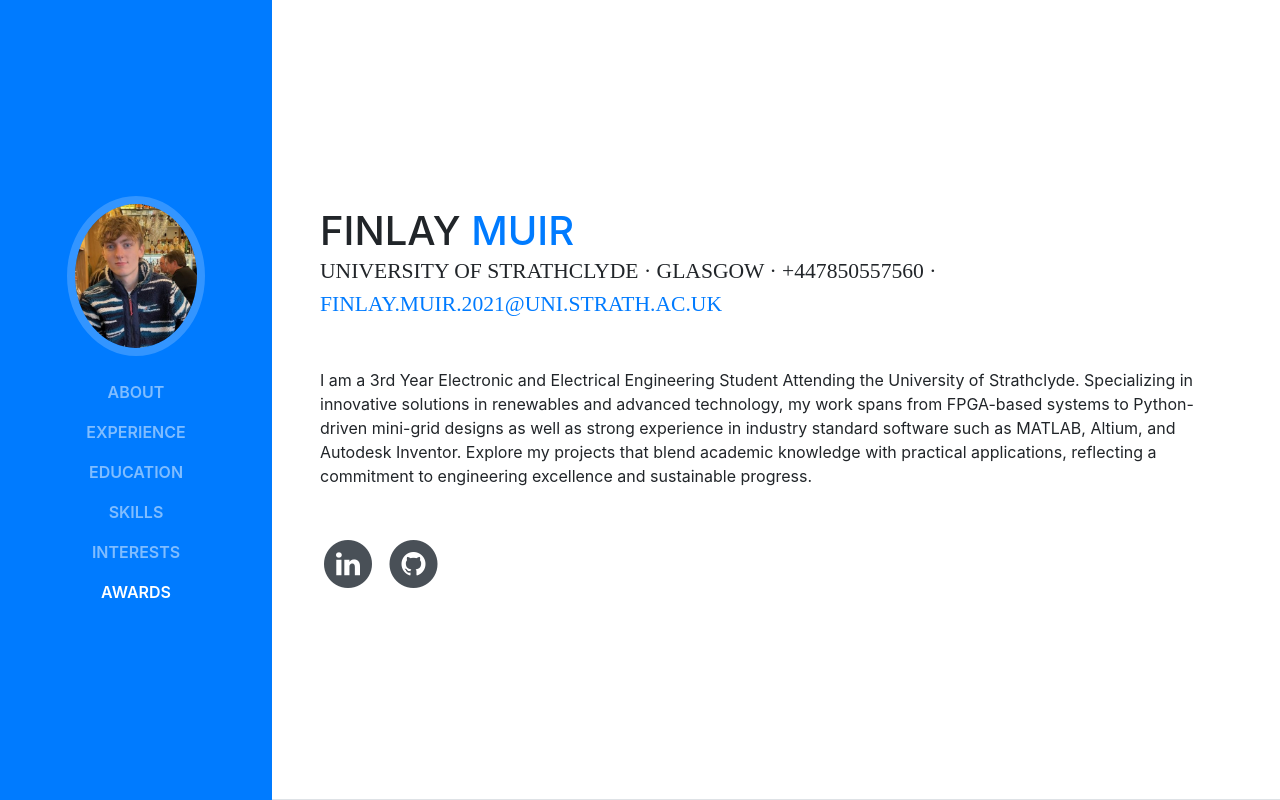
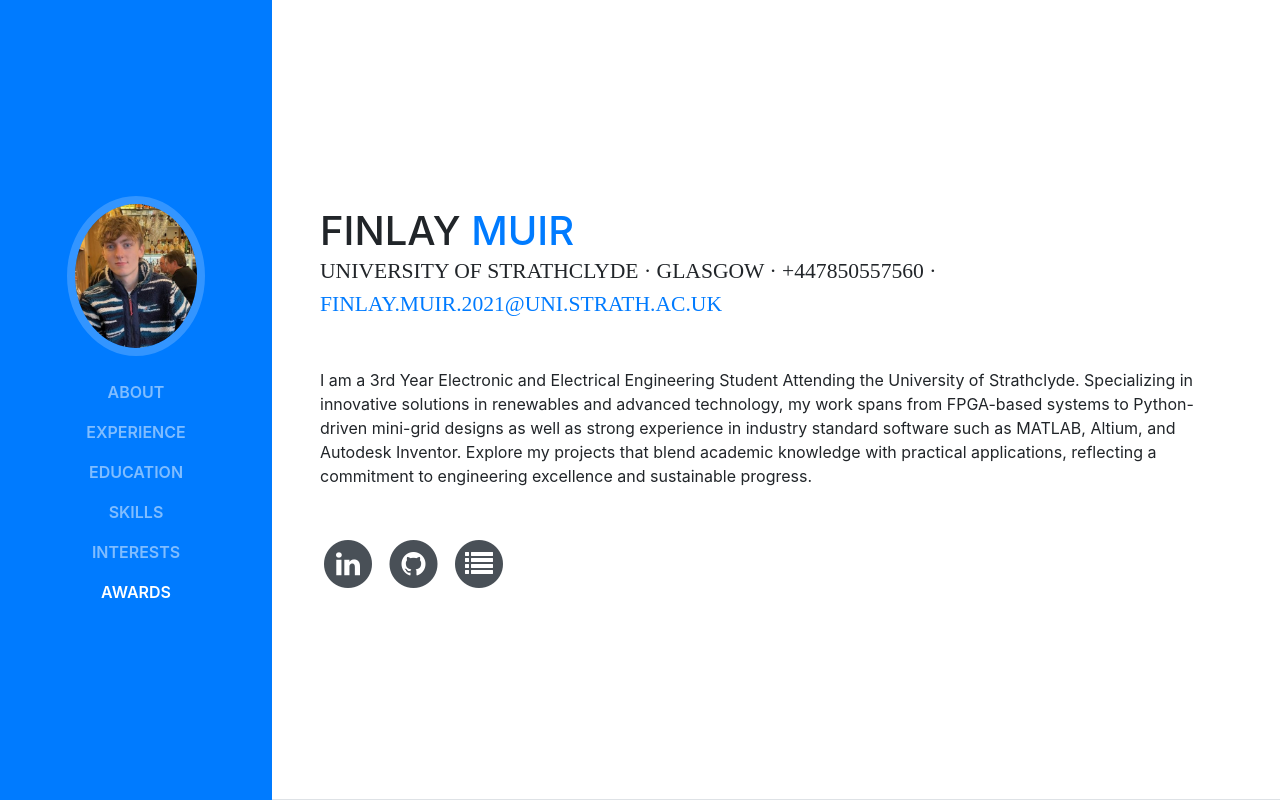
Before and after one commit to finmuir/fmuir.github.io, a website with bundled scripts: page index.html in a window 1280 px wide. Shown: the top 800 px of the page. Built offline with nearby package versions, Linux system fonts and the light colour scheme; a web font is replaced by a local one.

Commit message:
Update index.html

```diff
--- a/index.html
+++ b/index.html
@@ -85,6 +85,14 @@
                 <span class="fa-stack fa-lg">
                   <i class="fa fa-circle fa-stack-2x"></i>
                   <i class="fa fa-github fa-stack-1x fa-inverse"></i>
+                </span>
+              </a>
+            </li>
+            <li class="list-inline-item">
+              <a href="https://github.com/finmuir">
+                <span class="fa-stack fa-lg">
+                  <i class="fa fa-circle fa-stack-2x"></i>
+                  <i class="fa fa-list fa-stack-1x fa-inverse"></i>
                 </span>
               </a>
             </li>
```
